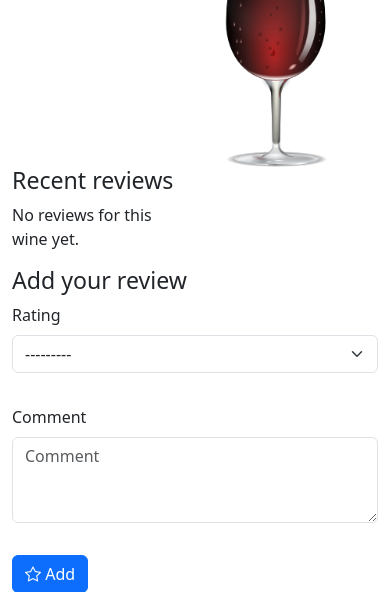
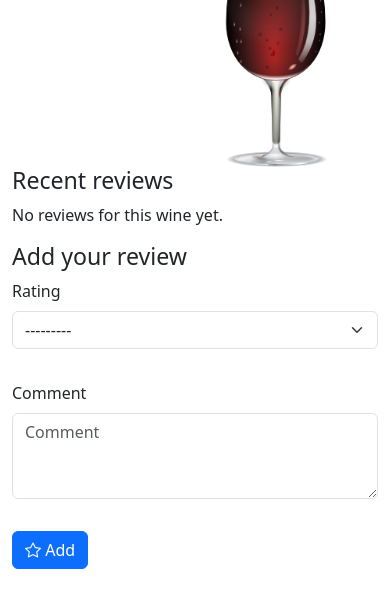
Before and after one commit to broxeph/djangalex, a Django app: template wineapp/templates/wineapp/wine_detail.html in a window 390 px wide. Shown: the part 116-708 px from the top of the page. Run offline with Django 5.2, Linux system fonts and the light colour scheme; the template is opened without the code that fills it: values that come from a table or form of the project are taken from there, others are empty; parts of the project's set-up code (start-up, migrations or seed data) failed here and were passed over; some libraries are stand-ins or nearby versions.

Commit message:
Stack wine cards in one column on phones
col-6 at every width squeezed wine names into one word per line beside
the bottle image on narrow screens. Cards now go full width below 576px,
two up on small screens and three up from large, matching the review
cards. Clears the last layout item on the README to-do list.

Co-Authored-By: Claude Fable 5.1 <noreply@anthropic.com>

```diff
--- a/wineapp/templates/wineapp/wine_detail.html
+++ b/wineapp/templates/wineapp/wine_detail.html
@@ -41,7 +41,7 @@
 <h3>Recent reviews</h3>
 
 <div class="row">
-    <div class="col-6 col-lg-4">
+    <div class="col-12 col-sm-6 col-lg-4">
     {% for review in wine.review_set.all %}
         <em>{{ review.comment }}</em>
         <h6>Rated {{ review.rating }} of 5 by <a href="{% url 'wineapp:user_review_list' review.user_name %}">{{ review.user_name }}</a></h6>
--- a/wineapp/templates/wineapp/wine_list_block.html
+++ b/wineapp/templates/wineapp/wine_list_block.html
@@ -2,7 +2,7 @@
 
 <div class="row">
     {% for wine in wine_list %}
-    <div class="col-6 col-lg-4">
+    <div class="col-12 col-sm-6 col-lg-4">
         <a href="{% url 'wineapp:wine_detail' wine.id %}">
             {% if wine.image %}
                 <img src="{{ wine.image.url }}" class="wine-img-md">
```
Also changed, not shown: README.md.
